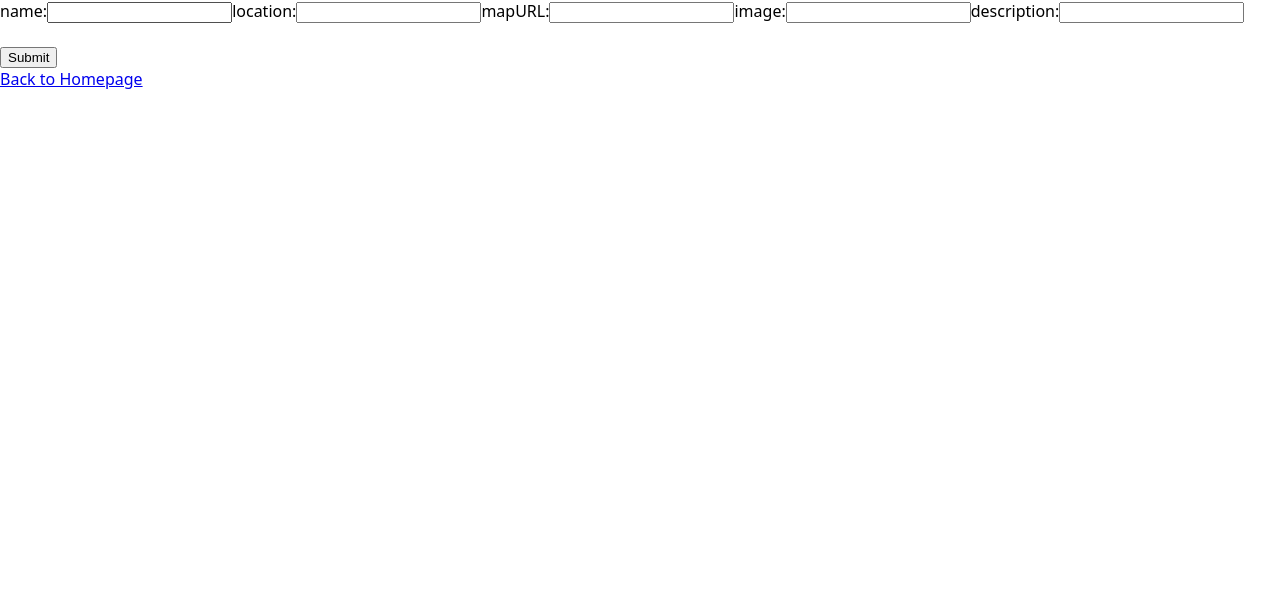
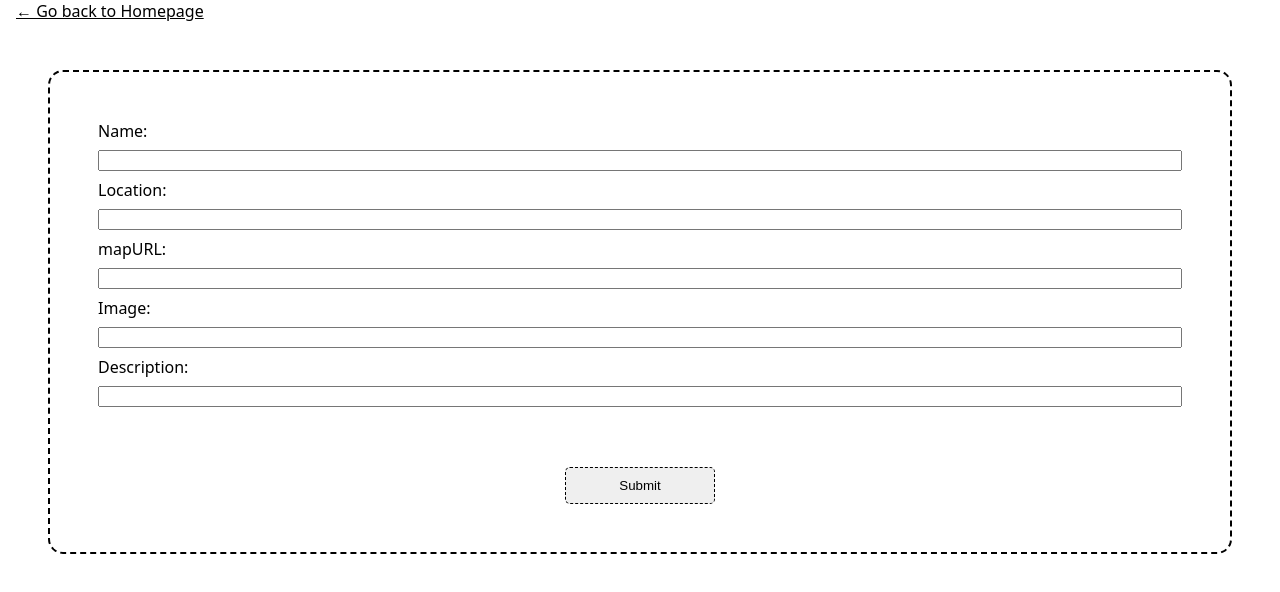
Before and after one commit to alex96dev/CRUD-Recap, a Next.js app: page /create in a window 1280 px wide. Shown: the top 592 px of the page. Built offline with nearby package versions, Linux system fonts and the light colour scheme.

Commit message:
add styling

```diff
--- a/components/Form.js
+++ b/components/Form.js
@@ -1,3 +1,5 @@
+import styled from "styled-components";
+
 export default function Form({ onAddPlace }) {
   function handleSubmit(event) {
     event.preventDefault();
@@ -8,22 +10,43 @@ export default function Form({ onAddPlace }) {
   }
 
   return (
-    <form onSubmit={handleSubmit}>
-      <label htmlFor="name">name:</label>
+    <StyledForm onSubmit={handleSubmit}>
+      <label htmlFor="name">Name:</label>
       <input type="text" id="name" name="name" />
-      <label htmlFor="location">location:</label>
+      <label htmlFor="location">Location:</label>
       <input type="text" id="location" name="location" />
       <label htmlFor="mapURL">mapURL:</label>
       <input type="text" id="mapURL" name="mapURL" />
-      <label htmlFor="image">image:</label>
+      <label htmlFor="image">Image:</label>
       <input type="text" id="image" name="image" />
       <label htmlFor="description" name="description">
-        description:
+        Description:
       </label>
       <input type="text" id="description" name="description" />
       <br />
       <br />
-      <button type="submit">Submit</button>
-    </form>
+      <StyledButton type="submit">Submit</StyledButton>
+    </StyledForm>
   );
 }
+
+const StyledForm = styled.form`
+  display: flex;
+  flex-direction: column;
+  gap: 0.5rem;
+  border-color: black;
+  border: 2.5px dashed black;
+  border-radius: 15px;
+  padding: 3rem;
+  margin: 3rem;
+`;
+
+const StyledButton = styled.button`
+  border-color: black;
+  border: 1.5px dashed black;
+  color: black;
+  border-radius: 5px;
+  width: 150px;
+  align-self: center;
+  padding: 10px 10px;
+`;
--- a/pages/create.js
+++ b/pages/create.js
@@ -1,11 +1,18 @@
 import Link from "next/link";
 import Form from "@/components/Form";
+import styled from "styled-components";
 
 export default function Create({ onAddPlace }) {
   return (
     <>
+      <StyledLink href="/">&#x2190; Go back to Homepage</StyledLink>
       <Form onAddPlace={onAddPlace}></Form>
-      <Link href="/">Back to Homepage</Link>
     </>
   );
 }
+
+const StyledLink = styled(Link)`
+  padding: 1rem;
+  text-decoration: underline;
+  color: black;
+`;
--- a/pages/places/[id]/index.js
+++ b/pages/places/[id]/index.js
@@ -14,18 +14,18 @@ export default function DetailPage({ places, setPlaces }) {
     setFoundPlace(places.find((place) => place.id === id));
     //   setPlaces(foundPlace);
     //   }
-  }, [id]);
+  }, [id, places]);
   console.log(foundPlace);
 
   return (
     <div>
       <h1>{id}</h1>
-      {/* <PlaceCard
+      <PlaceCard
         key={foundPlace.id}
         name={foundPlace.name}
         location={foundPlace.location}
         image={foundPlace.image}
-      /> */}
+      />
     </div>
   );
 }
```
Also changed, not shown: components/PlaceCard.js (+39 -8 lines).
